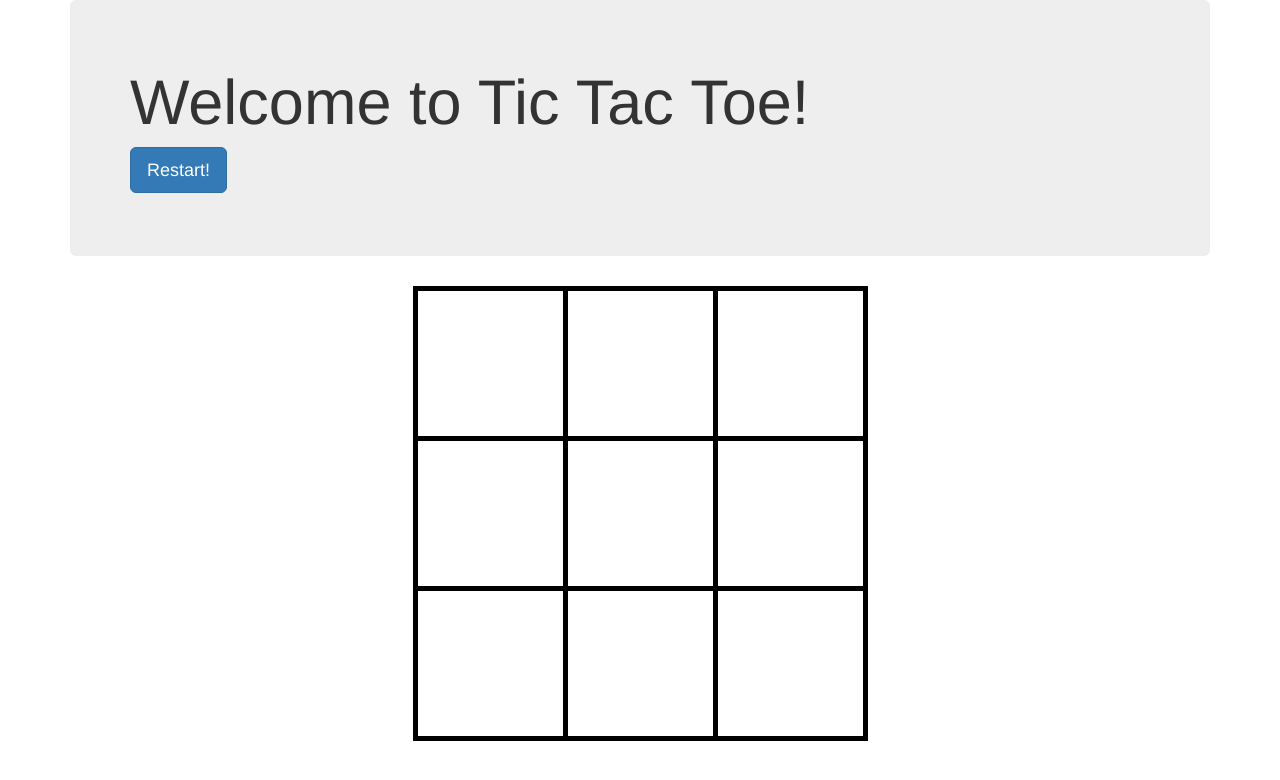
After one commit to jonathan200934/First_Clone_Project, a Django app: page /tictactoe/ in a window 1280 px wide. The commit adds this page. Shown: the top 780 px of the page. Run offline with Django 3.2, Linux system fonts and the light colour scheme; some libraries are stand-ins or nearby versions.

Commit message:
added TicTacToe

```diff
--- /dev/null
+++ b/mysite/blog/static/css/tictactoe.css
@@ -0,0 +1,8 @@
+td{
+  height: 150px;
+  width: 150px;
+  text-align: center;
+  /*padding: 100px;*/
+  border: 5px solid black;
+  font-size: 100px
+}
--- /dev/null
+++ b/mysite/blog/static/js/tictactoe.js
@@ -0,0 +1,33 @@
+var restart = document.querySelector('#b');
+
+var squares = document.querySelectorAll("td");
+
+
+// Clear Squares Function
+function clearBoard() {
+  for (var i = 0; i < squares.length; i++) {
+      squares[i].textContent = '';
+  }
+
+}
+restart.addEventListener('click',clearBoard)
+
+
+
+
+// Create a function that will check the square marker
+function changeMarker(){
+    if(this.textContent === ''){
+      this.textContent = 'X';
+      // console.log(marker)
+    }else if (this.textContent === 'X') {
+      this.textContent = 'O';
+    }else {
+      this.textContent = '';
+    }
+};
+
+// Use a for loop to add Event listeners to all the squares
+for (var i = 0; i < squares.length; i++) {
+    squares[i].addEventListener('click', changeMarker);
+}
--- a/mysite/blog/templates/ConnectFour/connectfour.html
+++ b/mysite/blog/templates/ConnectFour/connectfour.html
@@ -4,7 +4,7 @@
   <head>
     <meta charset="utf-8">
     <title>Connect Four</title>
-    <link rel="stylesheet" href="{% static 'css/game.css' %}">
+    <link rel="stylesheet" href="{% static 'css/connectfour.css' %}">
     <link rel="stylesheet" href="https://maxcdn.bootstrapcdn.com/bootstrap/3.3.7/css/bootstrap.min.css" integrity="sha384-BVYiiSIFeK1dGmJRAkycuHAHRg32OmUcww7on3RYdg4Va+PmSTsz/K68vbdEjh4u" crossorigin="anonymous">
   </head>
   <body>
@@ -76,6 +76,6 @@
     integrity="sha256-hVVnYaiADRTO2PzUGmuLJr8BLUSjGIZsDYGmIJLv2b8="
     crossorigin="anonymous">
     </script>
-    <script src="{% static 'js/myscript.js' %}" charset="utf-8"></script>
+    <script src="{% static 'js/connectfour.js' %}" charset="utf-8"></script>
   </body>
 </html>
--- /dev/null
+++ b/mysite/blog/templates/TicTacToe/tictactoe.html
@@ -0,0 +1,44 @@
+<!DOCTYPE html>
+{% load static %}
+<html>
+  <head>
+    <meta charset="utf-8">
+    <title>Tic Tac Toe</title>
+    <link rel="stylesheet" href="https://maxcdn.bootstrapcdn.com/bootstrap/3.3.7/css/bootstrap.min.css" integrity="sha384-BVYiiSIFeK1dGmJRAkycuHAHRg32OmUcww7on3RYdg4Va+PmSTsz/K68vbdEjh4u" crossorigin="anonymous">
+    <link type='text/css' rel="stylesheet" href="{% static "css/tictactoe.css" %}">
+  </head>
+
+  <body>
+    <div class="container">
+
+
+  <div class="jumbotron">
+    <h1>Welcome to Tic Tac Toe!</h1>
+
+  <p><a id='b' class="btn btn-primary btn-lg" href="#" role="button">Restart!</a></p>
+</div>
+    <table align='center'>
+      <tr>
+        <td></td>
+        <td></td>
+        <td></td>
+      </tr>
+      <tr>
+        <td></td>
+        <td></td>
+        <td></td>
+      </tr>
+      <tr>
+        <td></td>
+        <td></td>
+        <td></td>
+      </tr>
+
+    </table>
+
+
+   <script type="text/javascript" src='{% static "js/tictactoe.js" %}'></script>
+   </div>
+  </body>
+
+</html>
--- a/mysite/blog/templates/blog/base.html
+++ b/mysite/blog/templates/blog/base.html
@@ -35,6 +35,7 @@
           <a class="nav-item nav-link" href="https://www.github.com/jonathan200934">Github</a>
           <a class="nav-item nav-link" href="https://www.linkedin.com/in/jonathan-jia-jun-liew-b40112168/">LinkedIn</a>
           <a class="nav-item nav-link" href="{% url 'connectfour' %}">ConnectFour</a>
+          <a class="nav-item nav-link" href="{% url 'tictactoe' %}">TicTacToe</a>
         </div>
         <div class="navbar-nav align-items-center ml-auto">
           {% if user.is_authenticated %}
--- a/mysite/blog/urls.py
+++ b/mysite/blog/urls.py
@@ -15,4 +15,5 @@ urlpatterns = [
     path('comment/<int:pk>/approve/', views.comment_approve, name='comment_approve'),
     path('comment/<int:pk>/remove/', views.comment_remove, name='comment_remove'),
     path('connectfour/',views.ConnectFourView.as_view(),name='connectfour'),
+    path('tictactoe/',views.TicTacToeViews.as_view(),name='tictactoe'),
 ]
--- a/mysite/blog/views.py
+++ b/mysite/blog/views.py
@@ -12,6 +12,9 @@ from django.urls import reverse_lazy
 from django.contrib.auth.mixins import LoginRequiredMixin
 
 # Create your views here.
+class TicTacToeViews(TemplateView):
+    template_name = 'TicTacToe/tictactoe.html'
+
 class ConnectFourView(TemplateView):
     template_name = 'ConnectFour/connectfour.html'
 
```
Also changed, not shown: mysite/blog/static/css/connectfour.css (renamed from mysite/blog/static/css/game.css), mysite/blog/static/js/connectfour.js (renamed from mysite/blog/static/js/myscript.js), mysite/db.sqlite3.
